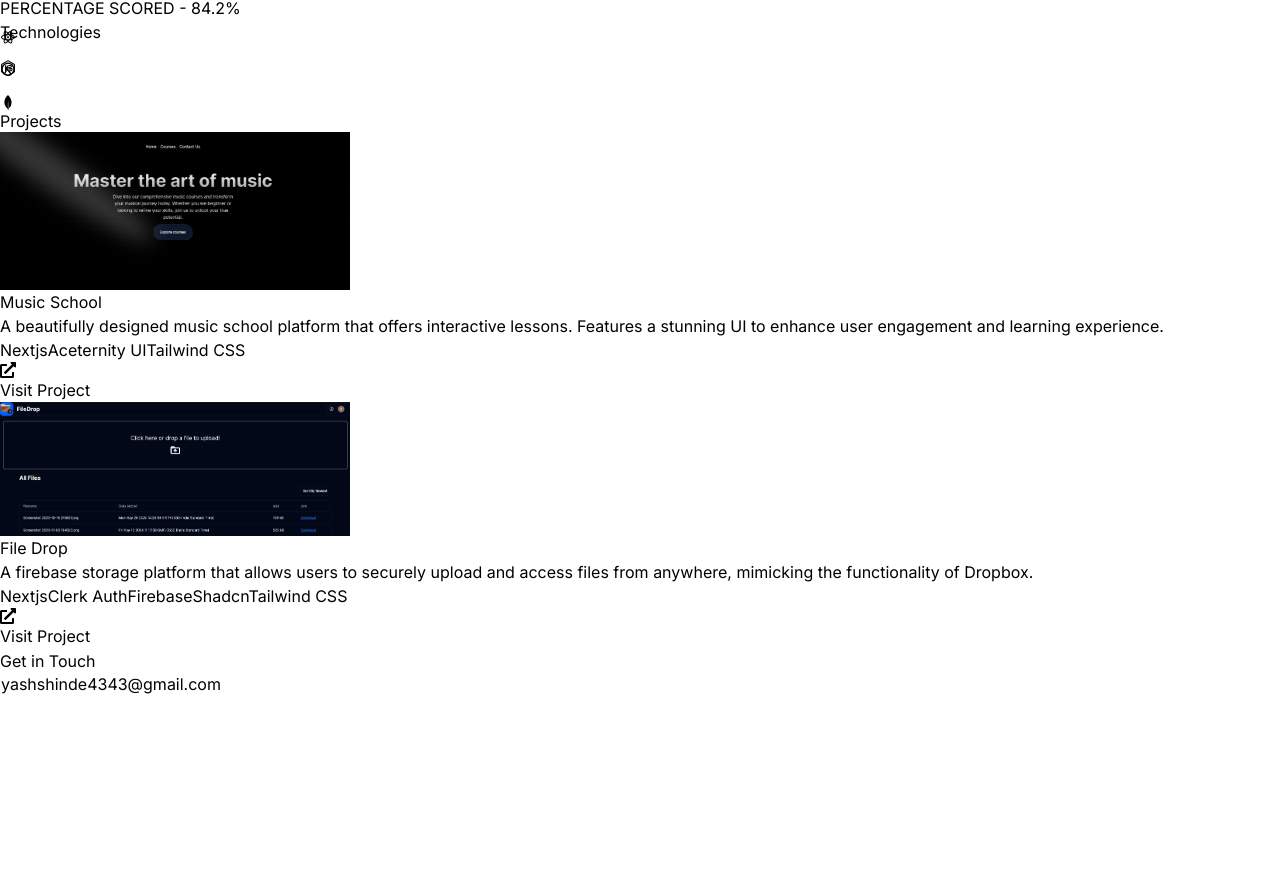
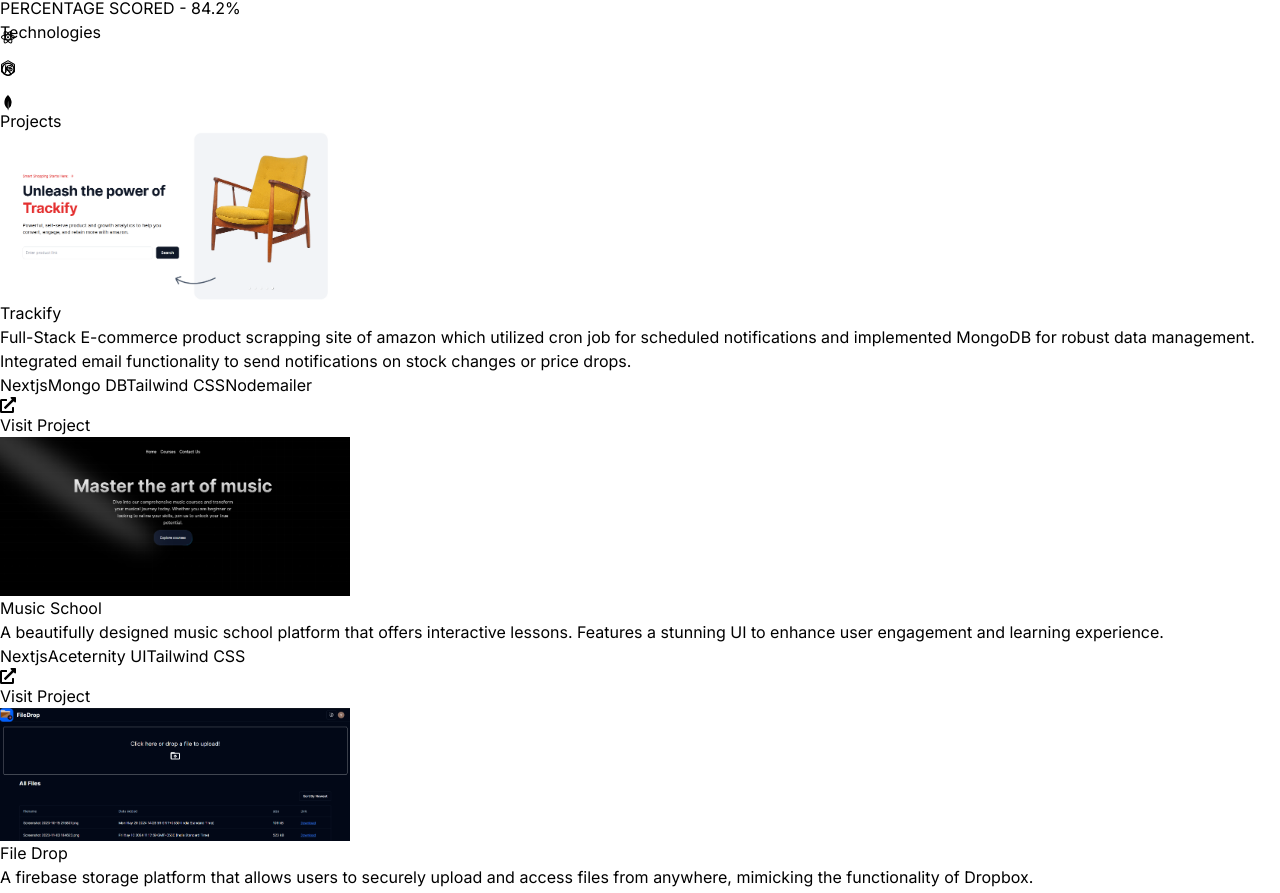
Before and after one commit to Yashshinde43/portfolio, a React (Vite) app: page / in a window 1280 px wide. Shown: the part 859-1752 px from the top of the page. Before the commit the page ends 1555 px from the top, so only its background shows below. Built offline with nearby package versions, Linux system fonts and the light colour scheme.

Commit message:
added new project

```diff
--- a/src/components/Projects.jsx
+++ b/src/components/Projects.jsx
@@ -1,6 +1,7 @@
 import React from "react";
 import project1 from "../assets/projects/project1.png";
 import project2 from "../assets/projects/project2.png";
+import project3 from "../assets/projects/project3.png";
 import { FaExternalLinkAlt } from "react-icons/fa";
 import { motion } from "framer-motion";
 
@@ -17,6 +18,66 @@ const Projects = () => {
       </motion.h1>
 
       <div>
+        <div>
+          <div className="mb-8 flex flex-wrap lg:justify-center">
+            <motion.div
+              whileInView={{ opacity: 1, x: 0 }}
+              initial={{ opacity: 0, x: -100 }}
+              transition={{ duration: 1 }}
+              className="w-full lg:w-1/4 mb-6 lg:mb-0 lg:mr-6"
+            >
+              <img
+                src={project3}
+                width={350}
+                height={350}
+                className="rounded"
+              />
+            </motion.div>
+            <motion.div
+              whileInView={{ opacity: 1, x: 0 }}
+              initial={{ opacity: 0, x: 100 }}
+              transition={{ duration: 1 }}
+              className="w-full max-w-xl lg:w-3/4"
+            >
+              <h6 className="mb-2 font-semibold">Trackify</h6>
+              <p className="mb-4 text-neutral-400">
+                Full-Stack E-commerce product scrapping site of amazon which
+                utilized cron job for scheduled notifications and implemented
+                MongoDB for robust data management. Integrated email
+                functionality to send notifications on stock changes or price
+                drops.
+              </p>
+              <div className="flex flex-wrap">
+                <span className="mr-2 mb-2 rounded bg-neutral-900 px-2 py-1 text-sm font-medium text-purple-800">
+                  Nextjs
+                </span>
+                <span className="mr-2 mb-2 rounded bg-neutral-900 px-2 py-1 text-sm font-medium text-purple-800">
+                  Mongo DB
+                </span>
+                <span className="mr-2 mb-2 rounded bg-neutral-900 px-2 py-1 text-sm font-medium text-purple-800">
+                  Tailwind CSS
+                </span>
+                <span className="mr-2 mb-2 rounded bg-neutral-900 px-2 py-1 text-sm font-medium text-purple-800">
+                  Nodemailer
+                </span>
+              </div>
+
+              <div className="mt-4 mr-2">
+                <div className="mb-2">
+                  <a
+                    href="https://trackify-henna.vercel.app/"
+                    target="_blank"
+                    rel="noopener noreferrer"
+                    className="flex items-center"
+                  >
+                    <FaExternalLinkAlt />
+                    <span className="ml-2">Visit Project</span>
+                  </a>
+                </div>
+              </div>
+            </motion.div>
+          </div>
+        </div>
         <div className="mb-8 flex flex-wrap lg:justify-center">
           <motion.div
             whileInView={{ opacity: 1, x: 0 }}
@@ -24,12 +85,7 @@ const Projects = () => {
             transition={{ duration: 1 }}
             className="w-full lg:w-1/4 mb-6 lg:mb-0 lg:mr-6"
           >
-            <img
-              src={project1}
-              width={350}
-              height={350}
-              className="rounded"
-            />
+            <img src={project1} width={350} height={350} className="rounded" />
           </motion.div>
           <motion.div
             whileInView={{ opacity: 1, x: 0 }}
@@ -79,12 +135,7 @@ const Projects = () => {
             transition={{ duration: 1 }}
             className="w-full lg:w-1/4 mb-6 lg:mb-0 lg:mr-6"
           >
-            <img
-              src={project2}
-              width={350}
-              height={350}
-              className="rounded"
-            />
+            <img src={project2} width={350} height={350} className="rounded" />
           </motion.div>
           <motion.div
             whileInView={{ opacity: 1, x: 0 }}
```
Also changed, not shown: src/assets/projects/project3.png (added).
